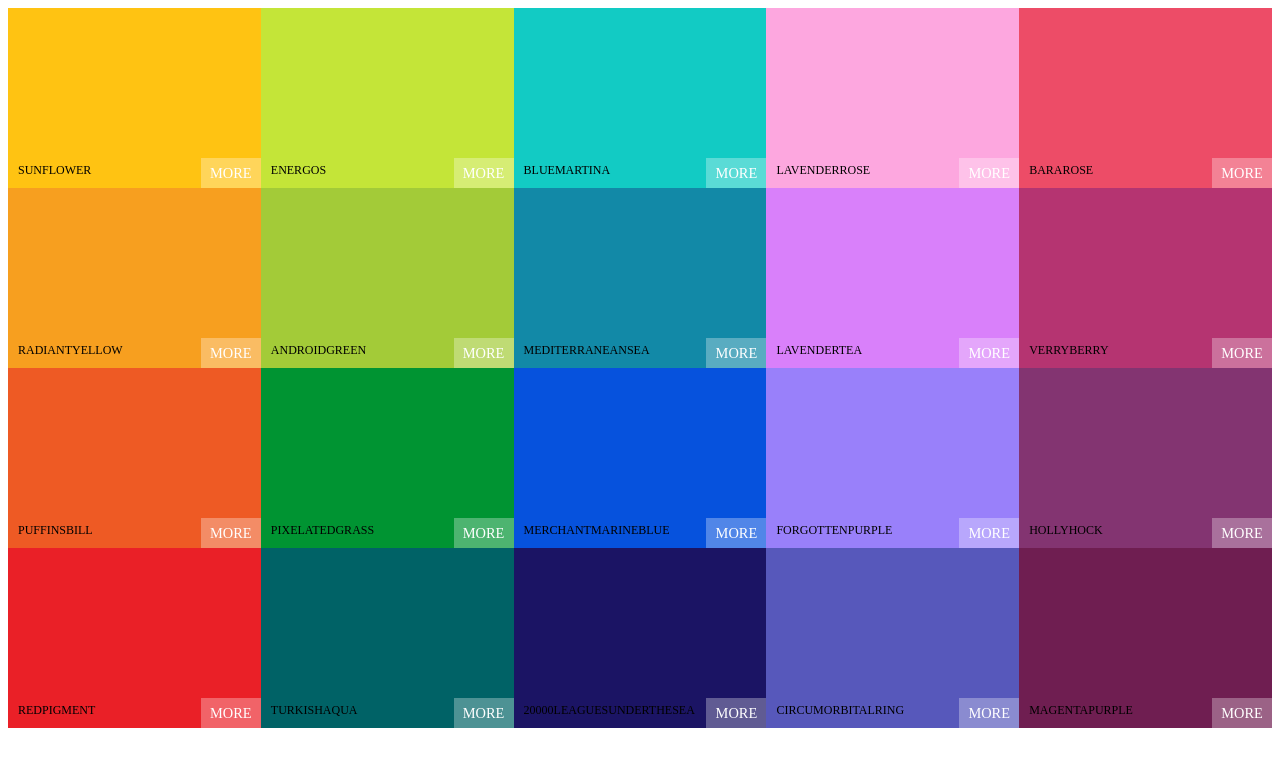
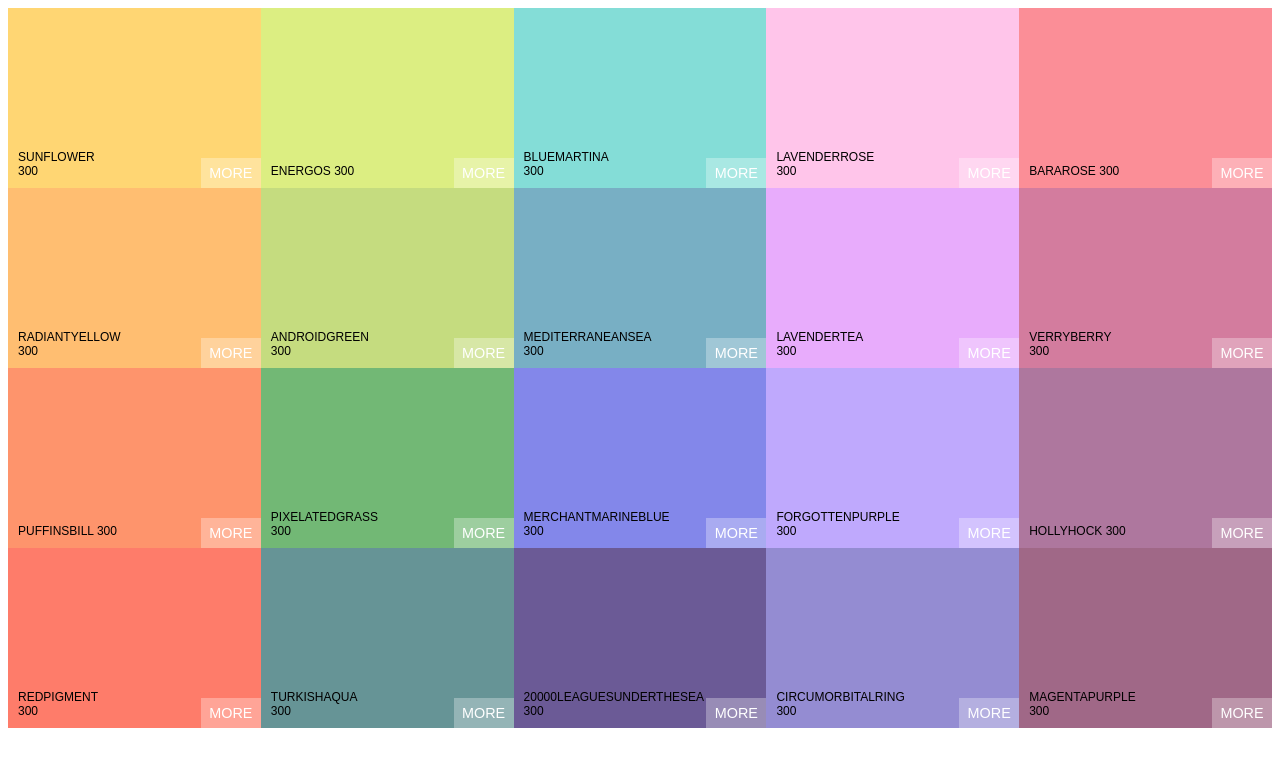
Before and after one commit to Yogehac/colors-app, a React (Create React App) app: page / in a window 1280 px wide. Shown: the top 766 px of the page. Built offline with nearby package versions, Linux system fonts and the light colour scheme.

Commit message:
Added colorHelper to generate colors

```diff
--- a/package.json
+++ b/package.json
@@ -6,6 +6,7 @@
     "@testing-library/jest-dom": "^5.16.5",
     "@testing-library/react": "^13.4.0",
     "@testing-library/user-event": "^13.5.0",
+    "chroma-js": "^2.4.2",
     "react": "^18.2.0",
     "react-copy-to-clipboard": "^5.1.0",
     "react-dom": "^18.2.0",
--- a/src/App.js
+++ b/src/App.js
@@ -2,12 +2,16 @@ import { Component } from 'react';
 
 import Palette from './Palette';
 import seedColor from './seedColor';
+import { generatePalette } from './colorHelpers';
+
+import './styles/App.css';
 
 class App extends Component {
 	render() {
+		console.log(generatePalette(seedColor[2]));
 		return (
 			<div>
-				<Palette {...seedColor[2]} />
+				<Palette palette={generatePalette(seedColor[2])} />
 			</div>
 		);
 	}
--- a/src/ColorBox.js
+++ b/src/ColorBox.js
@@ -17,16 +17,16 @@ class ColorBox extends Component {
 	}
 
 	render() {
-		const { color, name } = this.props;
+		const { hex, name } = this.props;
 		const { copied } = this.state;
 
 		return (
-			<CopyToClipboard text={color} onCopy={this.changeCopyState}>
-				<div style={{ background: color }} className="ColorBox">
-					<div style={{ background: color }} className={`copy-overlay ${copied && 'show'}`} />
+			<CopyToClipboard text={hex} onCopy={this.changeCopyState}>
+				<div style={{ background: hex }} className="ColorBox">
+					<div style={{ background: hex }} className={`copy-overlay ${copied && 'show'}`} />
 					<div className={`copy-msg ${copied && 'show'}`}>
 						<h1>Copied!</h1>
-						<p>{color}</p>
+						<p>{hex}</p>
 					</div>
 					<div className="copy-container">
 						<div className="box-content">
--- a/src/Palette.js
+++ b/src/Palette.js
@@ -6,7 +6,7 @@ import './styles/Palette.css';
 
 class Palette extends Component {
 	render() {
-		const colorBoxes = this.props.colors.map((color) => <ColorBox {...color} key={color.color} />);
+		const colorBoxes = this.props.palette.colors[300].map((color) => <ColorBox {...color} key={color.id} />);
 
 		return (
 			<div className="Palette">
--- /dev/null
+++ b/src/colorHelpers.js
@@ -0,0 +1,70 @@
+// {
+//     paletteName: 'Flat UI Colors v1',
+//     id: 'flat-ui-colors-v1',
+//     emoji: '🤙',
+//     colors: [
+//         { name: 'Turquoise', color: '#1abc9c' },
+//         { name: 'Emerald', color: '#2ecc71' },
+//         { name: 'PeterRiver', color: '#3498db' },
+//         { name: 'Amethyst', color: '#9b59b6' },
+//         { name: 'WetAsphalt', color: '#34495e' },
+//         { name: 'GreenSea', color: '#16a085' },
+//         { name: 'Nephritis', color: '#27ae60' },
+//         { name: 'BelizeHole', color: '#2980b9' },
+//         { name: 'Wisteria', color: '#8e44ad' },
+//         { name: 'MidnightBlue', color: '#2c3e50' },
+//         { name: 'SunFlower', color: '#f1c40f' },
+//         { name: 'Carrot', color: '#e67e22' },
+//         { name: 'Alizarin', color: '#e74c3c' },
+//         { name: 'Clouds', color: '#ecf0f1' },
+//         { name: 'Concrete', color: '#95a5a6' },
+//         { name: 'Orange', color: '#f39c12' },
+//         { name: 'Pumpkin', color: '#d35400' },
+//         { name: 'Pomegranate', color: '#c0392b' },
+//         { name: 'Silver', color: '#bdc3c7' },
+//         { name: 'Asbestos', color: '#7f8c8d' }
+//     ]
+// }
+
+import chroma from 'chroma-js';
+
+const levels = [ 50, 100, 200, 300, 400, 500, 600, 700, 800, 900 ];
+
+const generatePalette = (palette) => {
+	let newPalette = {
+		paletteName: palette.paletteName,
+		id: palette.id,
+		emoji: palette.emoji,
+		colors: {}
+	};
+
+	for (let level of levels) {
+		newPalette.colors[level] = [];
+	}
+
+	for (let color of palette.colors) {
+		let scale = getScale(color.color, 10).reverse();
+		for (let i in scale) {
+			newPalette.colors[levels[i]].push({
+				name: `${color.name} ${levels[i]}`,
+				id: color.name.toLowerCase().replace(/ /g, '-'),
+				hex: scale[i],
+				rgb: chroma(scale[i]).css(),
+				rgba: chroma(scale[i]).css().replace('rgb', 'rgba').replace(')', ',1.0)')
+			});
+		}
+	}
+
+	return newPalette;
+};
+
+const getRange = (hexColor) => {
+	const end = '#fff';
+	return [ chroma(hexColor).darken(1.4).hex(), hexColor, end ];
+};
+
+const getScale = (hexColor, numberOfColors) => {
+	return chroma.scale(getRange(hexColor)).mode('lab').colors(numberOfColors);
+};
+
+export { generatePalette };
--- /dev/null
+++ b/src/styles/App.css
@@ -0,0 +1,3 @@
+body{
+    font-family: Arial, Helvetica, sans-serif;
+}
```
Also changed, not shown: 1 other file (tests, documents, lock files or other folders).
